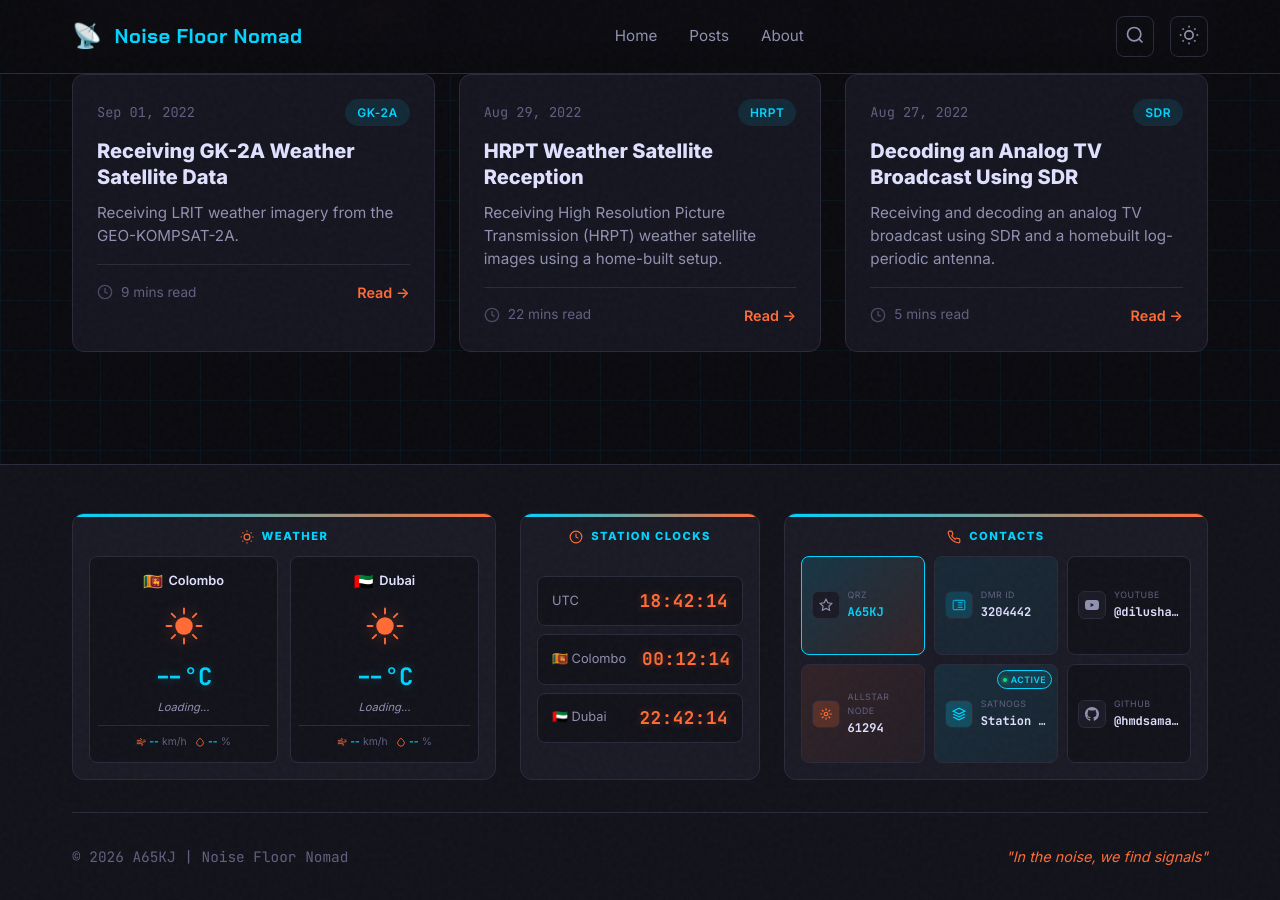
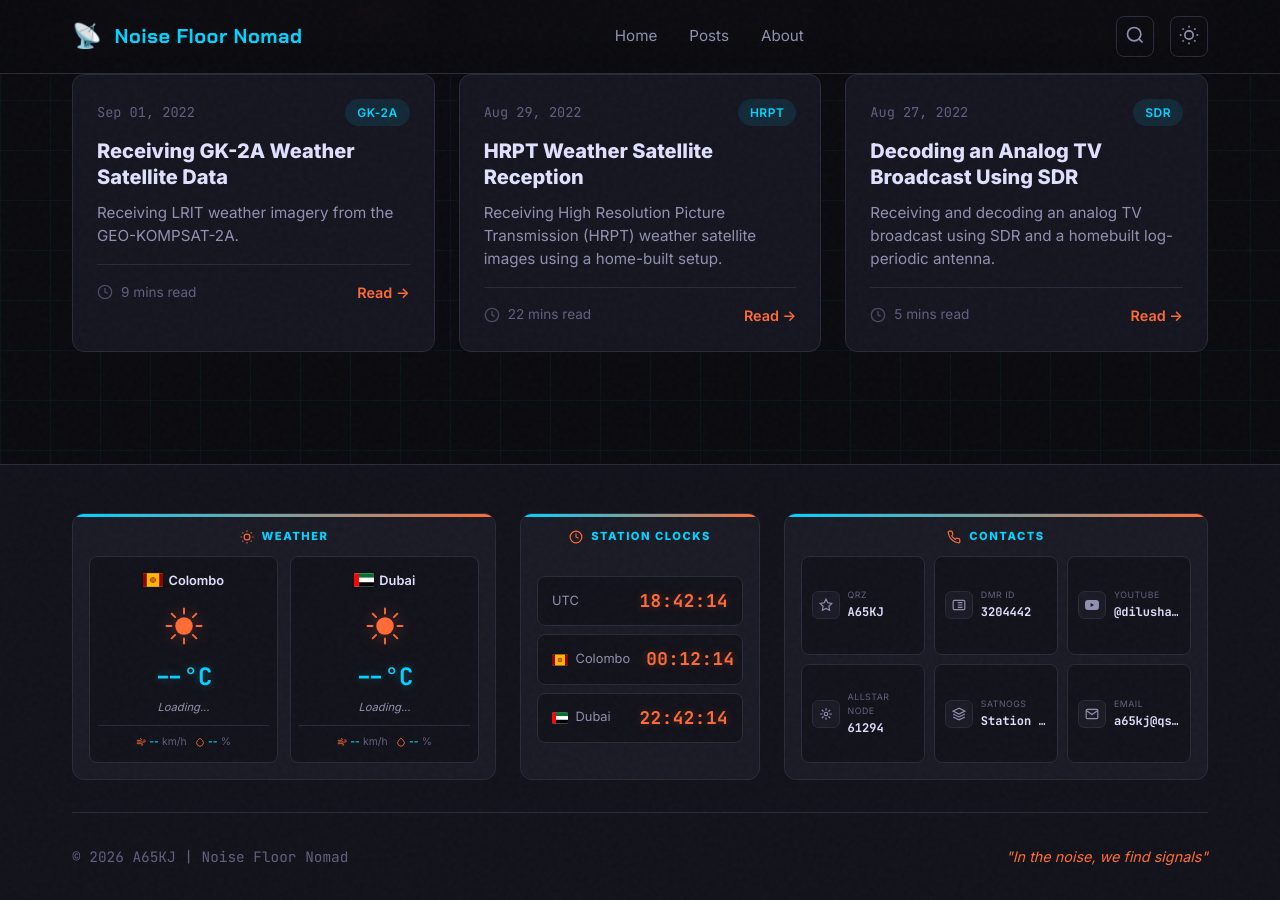
Before and after one commit to hmdsamarasekara/hmdsamarasekara.github.io, a Jekyll site: the page built from index.md, in a window 1280 px wide and 900 px high, scrolled down 1718 px. Built offline with Jekyll 4.4.1, drawn with Linux system fonts in a browser that asks for light colours.

Commit message:
Update footer.html

```diff
--- a/_includes/footer.html
+++ b/_includes/footer.html
@@ -15,7 +15,20 @@
           <!-- Sri Lanka Weather -->
           <div class="weather-card" id="weather-lk">
             <div class="weather-header">
-              <span class="weather-flag">🇱🇰</span>
+              <span class="weather-flag">
+                <svg width="20" height="14" viewBox="0 0 72 48" style="border-radius: 2px; box-shadow: 0 1px 3px rgba(0,0,0,0.3);">
+                  <!-- Sri Lanka Flag -->
+                  <rect width="72" height="48" fill="#FFB700"/>
+                  <rect x="0" y="0" width="14" height="48" fill="#8B0000"/>
+                  <rect x="58" y="0" width="14" height="48" fill="#8B0000"/>
+                  <rect x="14" y="0" width="44" height="48" fill="#FFB700"/>
+                  <circle cx="36" cy="24" r="10" fill="#8B0000"/>
+                  <circle cx="36" cy="24" r="8" fill="#FFB700"/>
+                  <circle cx="36" cy="24" r="6" fill="#8B0000"/>
+                  <circle cx="36" cy="24" r="4" fill="#FFB700"/>
+                  <circle cx="36" cy="24" r="2" fill="#8B0000"/>
+                </svg>
+              </span>
               <span class="weather-location">Colombo</span>
             </div>
             <div class="weather-icon" id="icon-lk">
@@ -56,7 +69,16 @@
           <!-- UAE Weather -->
           <div class="weather-card" id="weather-uae">
             <div class="weather-header">
-              <span class="weather-flag">🇦🇪</span>
+              <span class="weather-flag">
+                <svg width="20" height="14" viewBox="0 0 72 48" style="border-radius: 2px; box-shadow: 0 1px 3px rgba(0,0,0,0.3);">
+                  <!-- UAE Flag -->
+                  <rect width="72" height="48" fill="#FFFFFF"/>
+                  <rect x="0" y="0" width="18" height="48" fill="#FF0000"/>
+                  <rect x="18" y="0" width="54" height="16" fill="#00732F"/>
+                  <rect x="18" y="16" width="54" height="16" fill="#FFFFFF"/>
+                  <rect x="18" y="32" width="54" height="16" fill="#000000"/>
+                </svg>
+              </span>
               <span class="weather-location">Dubai</span>
             </div>
             <div class="weather-icon" id="icon-uae">
@@ -112,11 +134,33 @@
             <span class="clock-time" id="clock-utc">--:--:--</span>
           </div>
           <div class="clock-row">
-            <span class="clock-name">🇱🇰 Colombo</span>
+            <span class="clock-name">
+              <svg width="16" height="12" viewBox="0 0 72 48" style="border-radius: 2px; vertical-align: middle; margin-right: 4px;">
+                <rect width="72" height="48" fill="#FFB700"/>
+                <rect x="0" y="0" width="14" height="48" fill="#8B0000"/>
+                <rect x="58" y="0" width="14" height="48" fill="#8B0000"/>
+                <rect x="14" y="0" width="44" height="48" fill="#FFB700"/>
+                <circle cx="36" cy="24" r="10" fill="#8B0000"/>
+                <circle cx="36" cy="24" r="8" fill="#FFB700"/>
+                <circle cx="36" cy="24" r="6" fill="#8B0000"/>
+                <circle cx="36" cy="24" r="4" fill="#FFB700"/>
+                <circle cx="36" cy="24" r="2" fill="#8B0000"/>
+              </svg>
+              Colombo
+            </span>
             <span class="clock-time" id="clock-lk">--:--:--</span>
           </div>
           <div class="clock-row">
-            <span class="clock-name">🇦🇪 Dubai</span>
+            <span class="clock-name">
+              <svg width="16" height="12" viewBox="0 0 72 48" style="border-radius: 2px; vertical-align: middle; margin-right: 4px;">
+                <rect width="72" height="48" fill="#FFFFFF"/>
+                <rect x="0" y="0" width="18" height="48" fill="#FF0000"/>
+                <rect x="18" y="0" width="54" height="16" fill="#00732F"/>
+                <rect x="18" y="16" width="54" height="16" fill="#FFFFFF"/>
+                <rect x="18" y="32" width="54" height="16" fill="#000000"/>
+              </svg>
+              Dubai
+            </span>
             <span class="clock-time" id="clock-uae">--:--:--</span>
           </div>
         </div>
@@ -133,9 +177,9 @@
 
         <div class="contact-grid">
           <!-- QRZ Card -->
-          <a href="{{ site.theme_settings.qrz_url }}" target="_blank" rel="noopener" class="contact-card primary">
+          <a href="{{ site.theme_settings.qrz_url }}" target="_blank" rel="noopener" class="contact-card">
             <div class="contact-icon">
-              <svg width="18" height="18" viewBox="0 0 24 24" fill="none" stroke="currentColor" stroke-width="2">
+              <svg width="16" height="16" viewBox="0 0 24 24" fill="none" stroke="currentColor" stroke-width="2">
                 <path d="M12 2l3.09 6.26L22 9.27l-5 4.87 1.18 6.88L12 17.77l-6.18 3.25L7 14.14 2 9.27l6.91-1.01L12 2z"/>
               </svg>
             </div>
@@ -146,9 +190,9 @@
           </a>
 
           <!-- DMR ID Card -->
-          <div class="contact-card dmr">
+          <div class="contact-card">
             <div class="contact-icon">
-              <svg width="16" height="16" viewBox="0 0 24 24" fill="none" stroke="currentColor" stroke-width="2">
+              <svg width="14" height="14" viewBox="0 0 24 24" fill="none" stroke="currentColor" stroke-width="2">
                 <rect x="2" y="4" width="20" height="16" rx="2"/>
                 <path d="M6 8h.01M6 12h.01M6 16h.01M10 8h8M10 12h8M10 16h8"/>
               </svg>
@@ -162,7 +206,7 @@
           <!-- YouTube Card -->
           <a href="https://www.youtube.com/@dilushasamarasekara9533" target="_blank" rel="noopener" class="contact-card">
             <div class="contact-icon">
-              <svg width="16" height="16" viewBox="0 0 24 24" fill="currentColor" stroke="none">
+              <svg width="14" height="14" viewBox="0 0 24 24" fill="currentColor" stroke="none">
                 <path d="M23.498 6.186a3.016 3.016 0 0 0-2.122-2.136C19.505 3.545 12 3.545 12 3.545s-7.505 0-9.377.505A3.017 3.017 0 0 0 .502 6.186C0 8.07 0 12 0 12s0 3.93.502 5.814a3.016 3.016 0 0 0 2.122 2.136c1.871.505 9.376.505 9.376.505s7.505 0 9.377-.505a3.015 3.015 0 0 0 2.122-2.136C24 15.93 24 12 24 12s0-3.93-.502-5.814zM9.545 15.568V8.432L15.818 12l-6.273 3.568z"/>
               </svg>
             </div>
@@ -173,9 +217,9 @@
           </a>
 
           <!-- Allstar Node Card -->
-          <div class="contact-card allstar">
+          <div class="contact-card">
             <div class="contact-icon">
-              <svg width="16" height="16" viewBox="0 0 24 24" fill="none" stroke="currentColor" stroke-width="2">
+              <svg width="14" height="14" viewBox="0 0 24 24" fill="none" stroke="currentColor" stroke-width="2">
                 <circle cx="12" cy="12" r="3"/>
                 <path d="M12 2v4M12 18v4M2 12h4M18 12h4M4.93 4.93l2.83 2.83M16.24 16.24l2.83 2.83M4.93 19.07l2.83-2.83M16.24 7.76l2.83-2.83"/>
               </svg>
@@ -187,9 +231,9 @@
           </div>
 
           <!-- SatNOGS Card -->
-          <a href="https://network.satnogs.org/stations/2768/" target="_blank" rel="noopener" class="contact-card satnogs">
+          <a href="https://network.satnogs.org/stations/2768/" target="_blank" rel="noopener" class="contact-card">
             <div class="contact-icon">
-              <svg width="16" height="16" viewBox="0 0 24 24" fill="none" stroke="currentColor" stroke-width="2">
+              <svg width="14" height="14" viewBox="0 0 24 24" fill="none" stroke="currentColor" stroke-width="2">
                 <path d="M12 2L2 7l10 5 10-5-10-5zM2 17l10 5 10-5M2 12l10 5 10-5"/>
               </svg>
             </div>
@@ -197,26 +241,21 @@
               <span class="contact-label">SatNOGS</span>
               <span class="contact-value">Station #2768</span>
             </div>
-            <div class="satnogs-status">
-              <span class="status-dot"></span>
-              <span class="status-text">Active</span>
-            </div>
           </a>
 
-          <!-- GitHub Card -->
-          {% if site.theme_settings.github %}
-          <a href="https://github.com/{{ site.theme_settings.github }}" target="_blank" rel="noopener" class="contact-card">
+          <!-- Email Card -->
+          <a href="mailto:a65kj@qsl.net" class="contact-card">
             <div class="contact-icon">
-              <svg width="16" height="16" viewBox="0 0 24 24" fill="currentColor" stroke="none">
-                <path d="M12 0c-6.626 0-12 5.373-12 12 0 5.302 3.438 9.8 8.207 11.387.599.111.793-.261.793-.577v-2.234c-3.338.726-4.033-1.416-4.033-1.416-.546-1.387-1.333-1.756-1.333-1.756-1.089-.745.083-.729.083-.729 1.205.084 1.839 1.237 1.839 1.237 1.07 1.834 2.807 1.304 3.492.997.107-.775.418-1.305.762-1.604-2.665-.305-5.467-1.334-5.467-5.931 0-1.311.469-2.381 1.236-3.221-.124-.303-.535-1.524.117-3.176 0 0 1.008-.322 3.301 1.23.957-.266 1.983-.399 3.003-.404 1.02.005 2.047.138 3.006.404 2.291-1.552 3.297-1.23 3.297-1.23.653 1.653.242 2.874.118 3.176.77.84 1.235 1.911 1.235 3.221 0 4.609-2.807 5.624-5.479 5.921.43.372.823 1.102.823 2.222v3.293c0 .319.192.694.801.576 4.765-1.589 8.199-6.086 8.199-11.386 0-6.627-5.373-12-12-12z"/>
+              <svg width="14" height="14" viewBox="0 0 24 24" fill="none" stroke="currentColor" stroke-width="2">
+                <path d="M4 4h16c1.1 0 2 .9 2 2v12c0 1.1-.9 2-2 2H4c-1.1 0-2-.9-2-2V6c0-1.1.9-2 2-2z"/>
+                <polyline points="22,6 12,13 2,6"/>
               </svg>
             </div>
             <div class="contact-info">
-              <span class="contact-label">GitHub</span>
-              <span class="contact-value">@{{ site.theme_settings.github }}</span>
+              <span class="contact-label">Email</span>
+              <span class="contact-value">a65kj@qsl.net</span>
             </div>
           </a>
-          {% endif %}
         </div>
       </div>
     </div>
```
